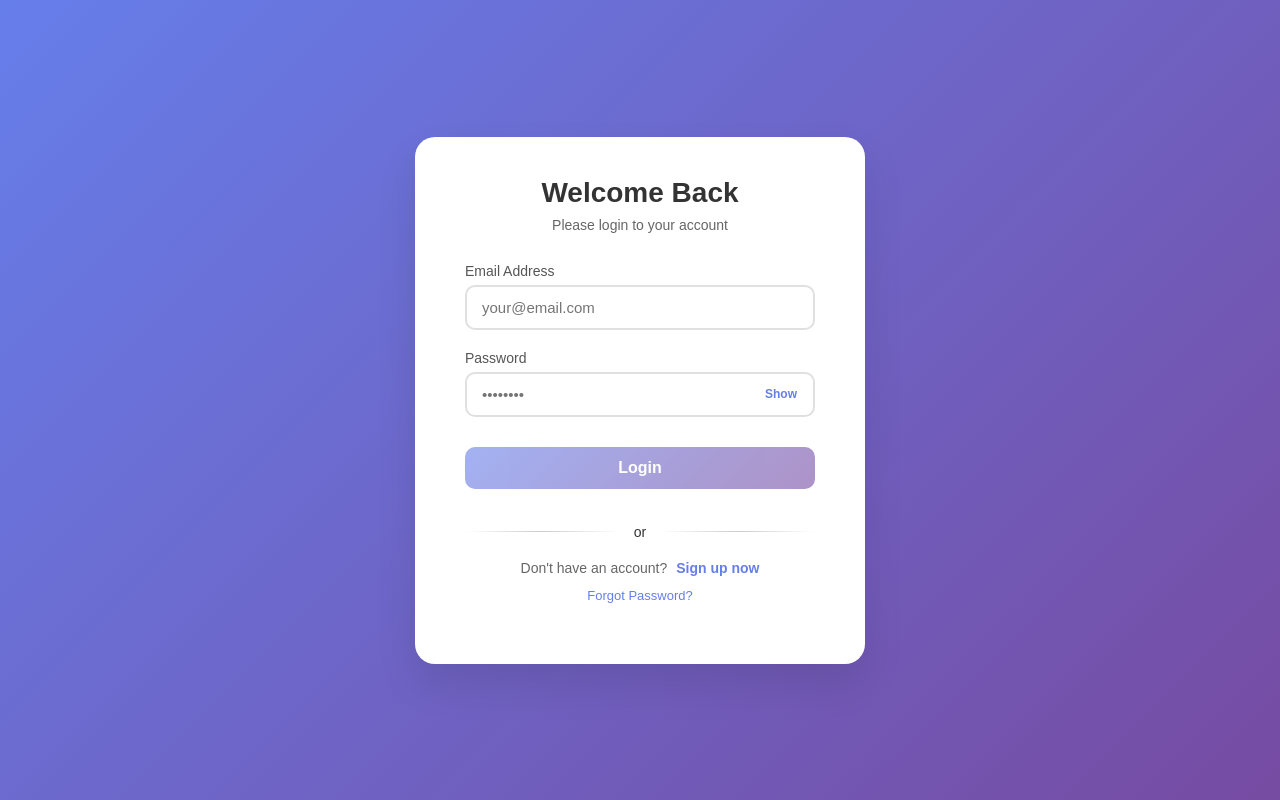
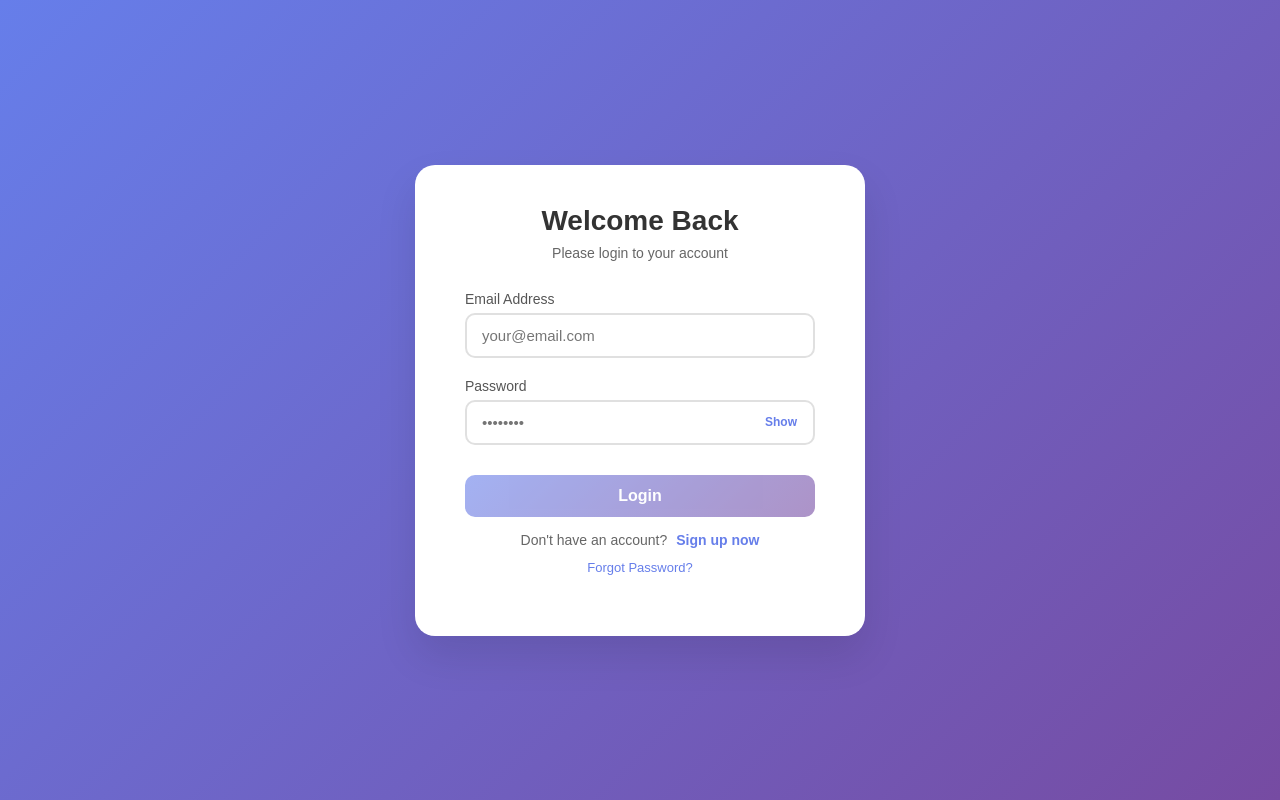
Before and after one commit to nero213/Alalay-Connect, a Vue app in the folder Frontend/: page /login in a window 1280 px wide. Built offline with nearby package versions, Linux system fonts and the light colour scheme; no server answers.

Commit message:
remove divider from the login

```diff
--- a/Frontend/src/auth/login.components.vue
+++ b/Frontend/src/auth/login.components.vue
@@ -269,9 +269,7 @@ const resendVerification = async () => {
           {{ loading ? 'Logging in...' : 'Login' }}
         </button>
 
-        <div class="divider">
-          <span>or</span>
-        </div>
+
 
         <div class="register-link">
           Don't have an account?
```
